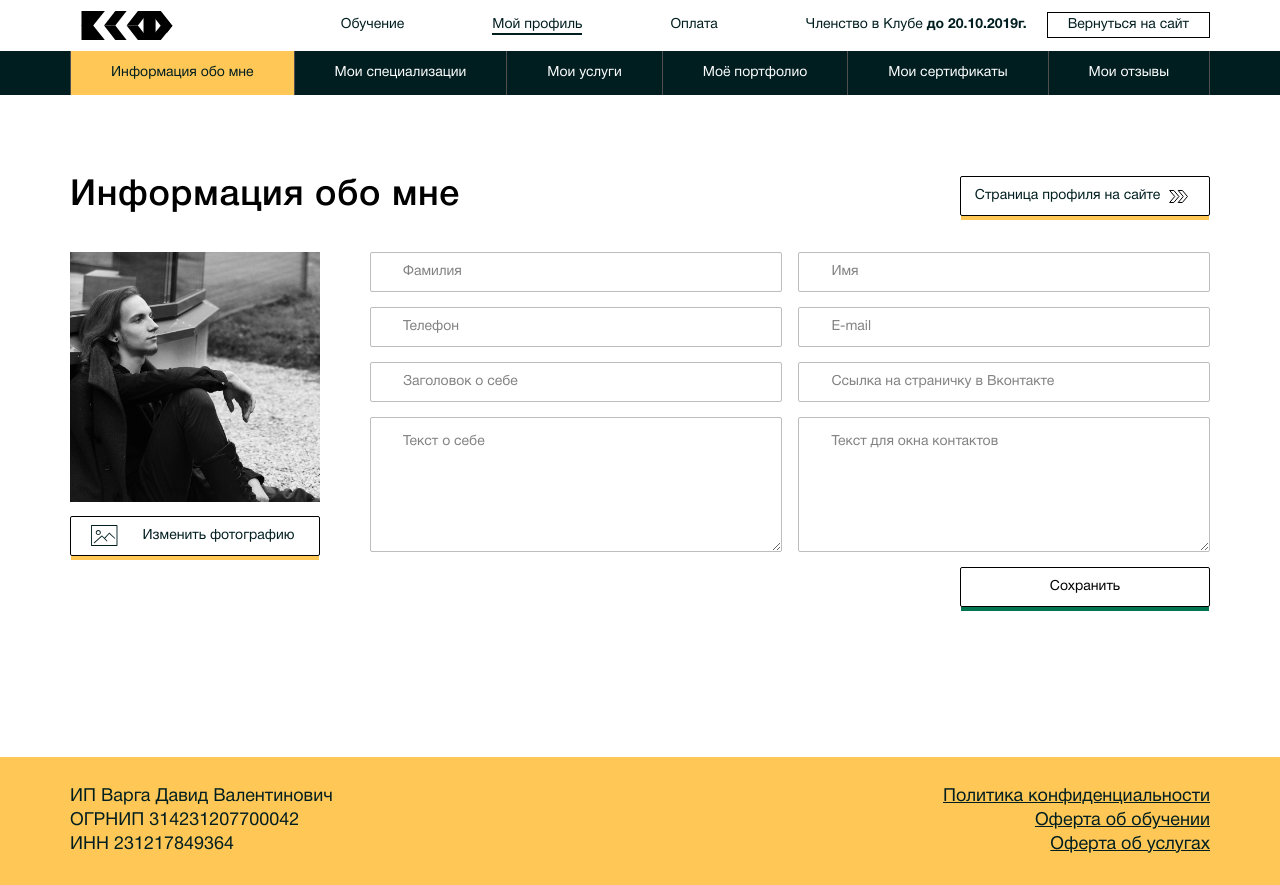
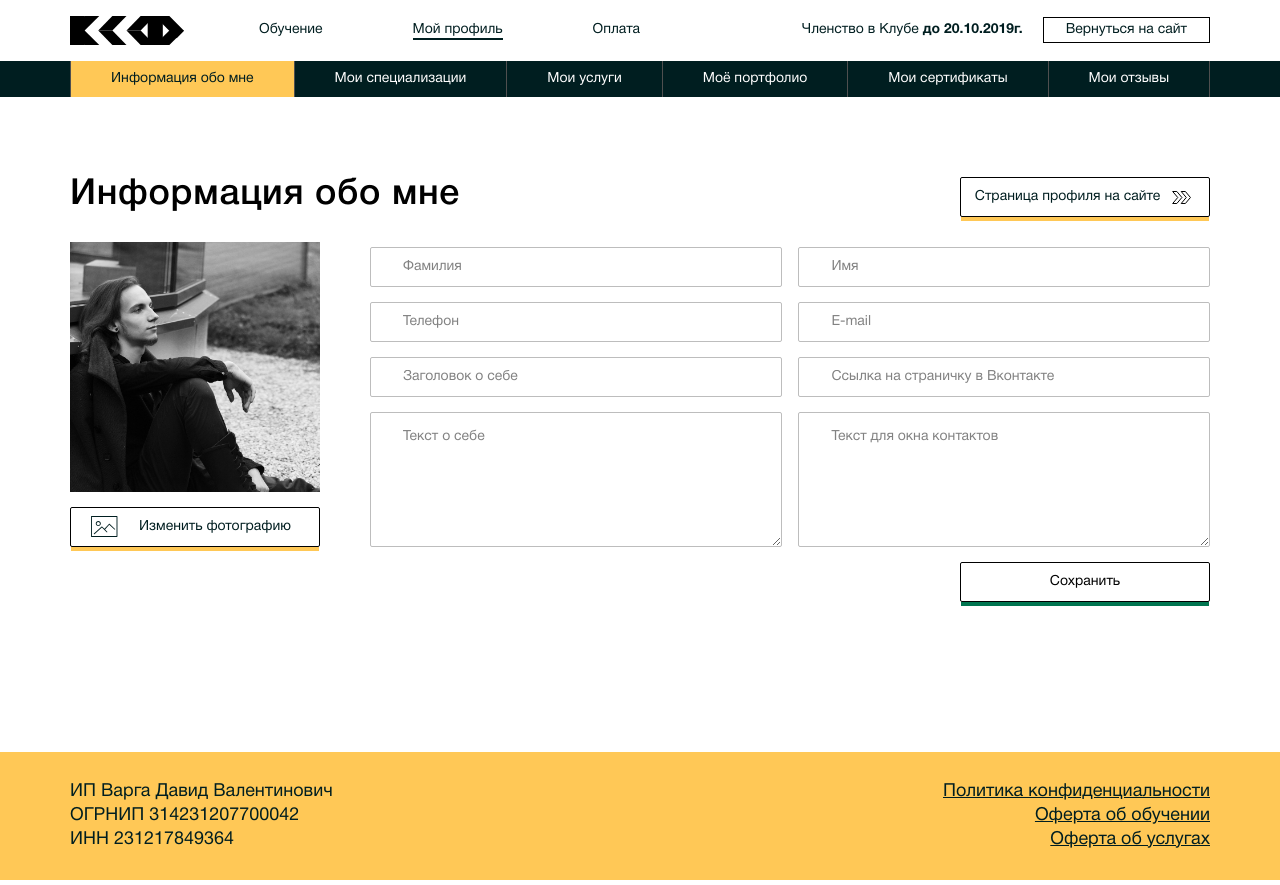
Before and after one commit to Verta-master/cabinet, a plain HTML site: page index.html in a window 1280 px wide. Drawn offline with Linux system fonts and the light colour scheme.

Commit message:
Update 2019-08-06T06:54:39.936Z

```diff
--- a/css/style.css
+++ b/css/style.css
@@ -485,8 +485,8 @@ h1 {
   display: none;
 }
 .title {
-  margin-top: 175px;
-  margin-bottom: 35px;
+  margin-top: 172px;
+  margin-bottom: 30px;
   display: -webkit-box;
   display: -ms-flexbox;
   display: flex;
@@ -504,6 +504,9 @@ h1 {
   letter-spacing: 0.02em;
   font-weight: 500;
   color: #000;
+}
+.title .btn {
+  margin-top: 5px;
 }
 .header {
   position: fixed;
@@ -523,6 +526,8 @@ h1 {
   -webkit-box-align: center;
       -ms-flex-align: center;
           align-items: center;
+  padding-top: 5px;
+  padding-bottom: 5px;
 }
 .logo svg {
   display: block;
@@ -565,13 +570,18 @@ h1 {
 .nav__link {
   display: block;
   width: 100%;
-  padding-top: 15px;
-  padding-bottom: 15px;
+  padding-top: 11px;
+  padding-bottom: 11px;
   text-align: center;
   font-size: 14px;
   line-height: 1;
   -webkit-transition: ease-out 0.3s;
   transition: ease-out 0.3s;
+}
+.menu {
+  -webkit-box-flex: 1;
+      -ms-flex-positive: 1;
+          flex-grow: 1;
 }
 .menu__btn {
   display: none;
@@ -589,11 +599,11 @@ h1 {
   -webkit-box-align: center;
       -ms-flex-align: center;
           align-items: center;
-  padding-left: 54px;
+  padding-left: 30px;
 }
 .menu__item {
-  padding-left: 44px;
-  padding-right: 44px;
+  padding-left: 45px;
+  padding-right: 45px;
   padding-top: 12px;
   padding-bottom: 13px;
 }
@@ -611,7 +621,7 @@ h1 {
           align-items: center;
 }
 .menu__item:last-child .menu__link {
-  padding: 5px 20px;
+  padding: 5px 22px;
   line-height: 1;
   border: 1px solid #000000;
   -webkit-transition: ease-out 0.3s;
@@ -763,7 +773,7 @@ h1 {
   content: "";
   position: absolute;
   top: 50%;
-  right: 20px;
+  right: 17px;
   -webkit-transform: translateY(-50%);
           transform: translateY(-50%);
   width: 21px;
@@ -778,28 +788,28 @@ h1 {
 }
 @-webkit-keyframes moveRight {
   0% {
-    right: 20px;
+    right: 17px;
   }
   50% {
     right: 10px;
   }
   100% {
-    right: 20px;
+    right: 17px;
   }
 }
 @keyframes moveRight {
   0% {
-    right: 20px;
+    right: 17px;
   }
   50% {
     right: 10px;
   }
   100% {
-    right: 20px;
+    right: 17px;
   }
 }
 .btn--pic {
-  padding-left: 47px;
+  padding-left: 40px;
 }
 .btn--pic::before {
   content: "";
@@ -874,9 +884,12 @@ h1 {
       -ms-flex-align: start;
           align-items: flex-start;
 }
+.info__avatar {
+  width: 250px;
+  margin-top: -5px;
+}
 .info__img {
-  width: 250px;
-  margin-bottom: 14px;
+  margin-bottom: 15px;
 }
 .info__img img {
   width: 250px;
--- a/index.html
+++ b/index.html
@@ -56,7 +56,7 @@
   <header class="header">
     <div class="wrapper header__top">
       <div class="logo">
-        <svg width="113" height="36" viewBox="0 0 113 36" xmlns="http://www.w3.org/2000/svg">
+        <svg width="113" height="36" viewBox="0 0 113 36" xmlns="http://www.w3.org/2000/svg" preserveAspectRatio="none">
           <path class="logo__black" d="M14.5 0H0V36H14.5V0Z"></path>
           <path class="logo__red" d="M14.5 18H0L14.5 0H29L14.5 18Z"></path>
           <path class="logo__yellow" d="M14.5 18H0L14.5 36H29L14.5 18Z"></path>
```
Also changed, not shown: css/style.min.css.
